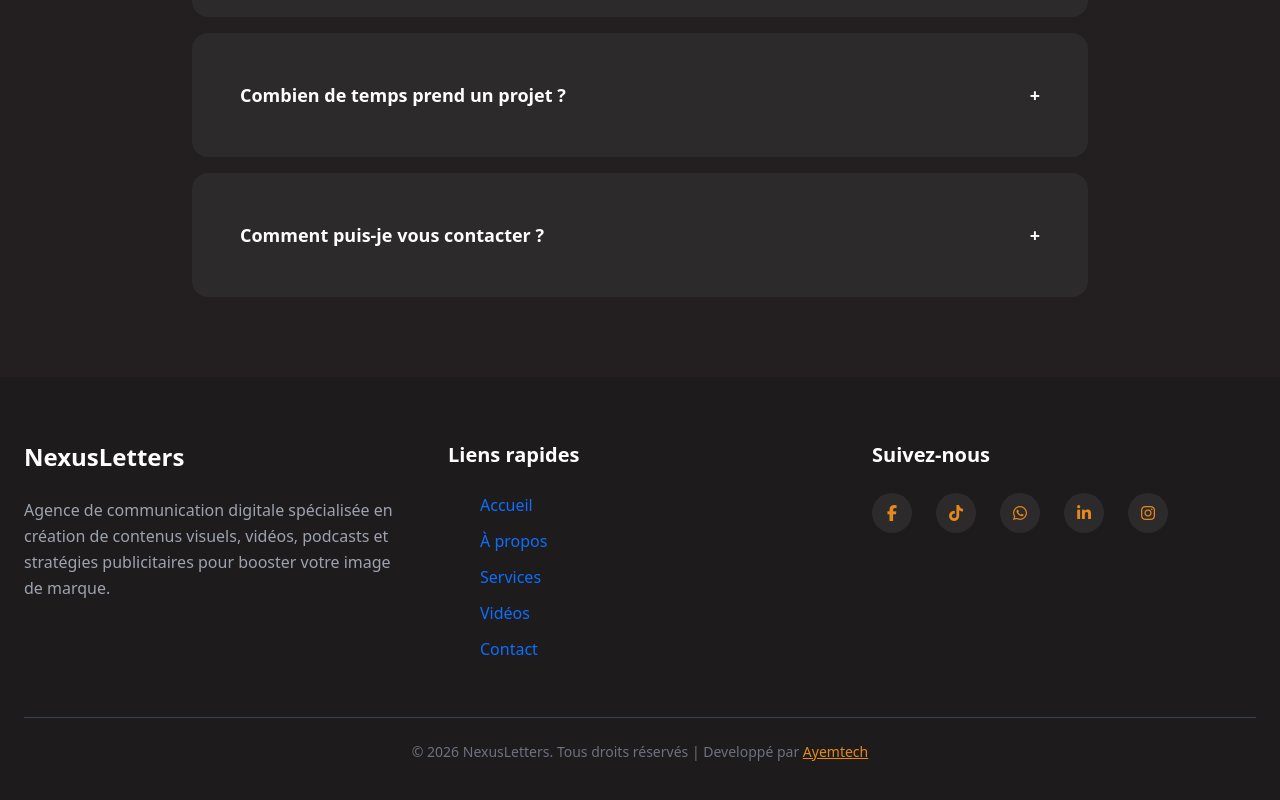
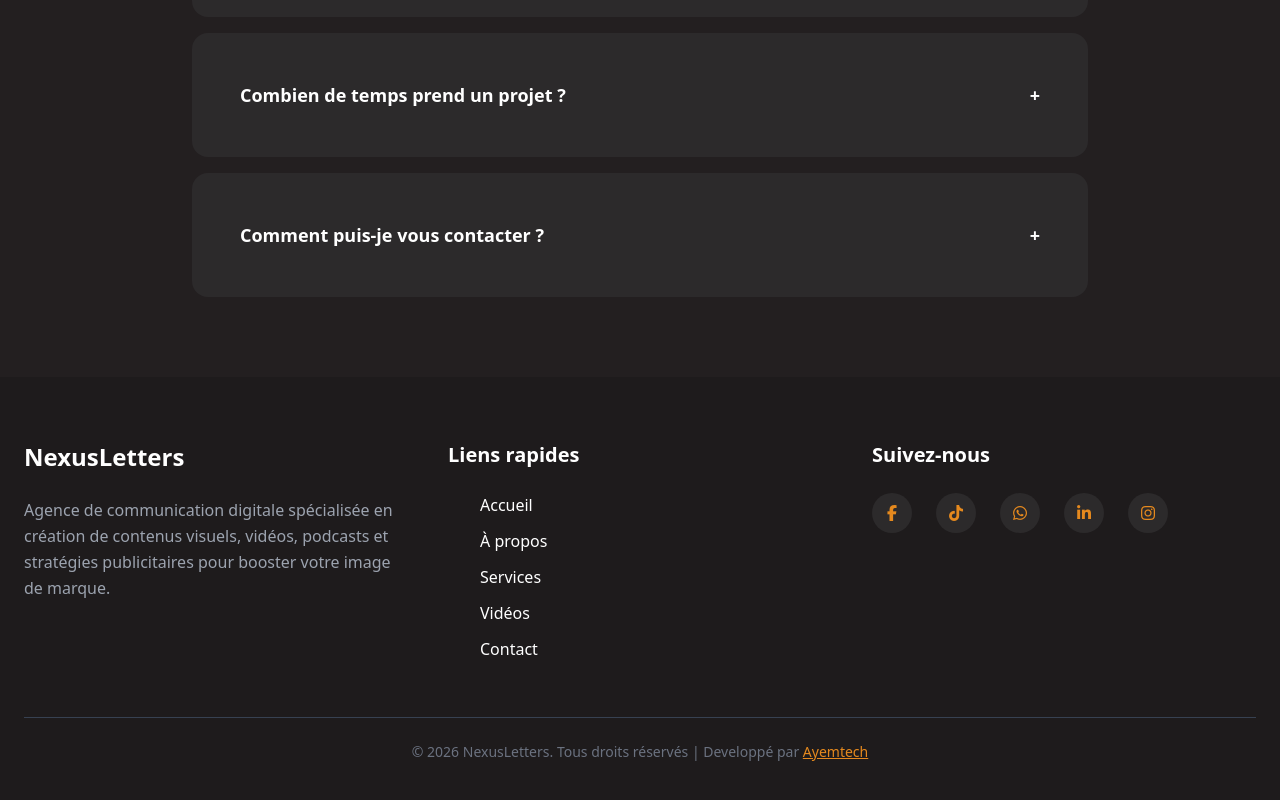
Before and after one commit to Michee-kolony/Nexusletter, an Angular app: page /nexusletter/accueil in a window 1280 px wide. Shown: the part 6288-7088 px from the top of the page. Built offline with nearby package versions, Linux system fonts and the light colour scheme.

Commit message:
mises à jourV

```diff
--- a/src/app/client/footer/footer.component.html
+++ b/src/app/client/footer/footer.component.html
@@ -18,31 +18,31 @@
 
       <ul class="space-y-3 text-gray-400">
         <li>
-          <a href="#" class="no-underline hover:text-[#E5891E] transition">
+          <a href="#" class="no-underline hover:text-[#E5891E] transition text-white">
             Accueil
           </a>
         </li>
 
         <li>
-          <a href="#" class="no-underline hover:text-[#E5891E] transition">
+          <a href="#" class="no-underline hover:text-[#E5891E] transition text-white">
             À propos
           </a>
         </li>
 
         <li>
-          <a href="#" class="no-underline hover:text-[#E5891E] transition">
+          <a href="#" class="no-underline hover:text-[#E5891E] transition text-white">
             Services
           </a>
         </li>
 
         <li>
-          <a href="#" class="no-underline hover:text-[#E5891E] transition">
+          <a href="#" class="no-underline hover:text-[#E5891E] transition text-white">
             Vidéos
           </a>
         </li>
 
         <li>
-          <a href="#" class="no-underline hover:text-[#E5891E] transition">
+          <a href="#" class="no-underline hover:text-[#E5891E] transition text-white">
             Contact
           </a>
         </li>
--- a/src/app/client/navbar/navbar.component.html
+++ b/src/app/client/navbar/navbar.component.html
@@ -46,7 +46,6 @@
 
         <a
           routerLink="/nexusletter/contact"
-          routerLinkActive="bg-black px-3 rounded-md"
           class="hover:text-gray-400 transition text-decoration-none text-white bg-[#E5891E] px-5 py-2 rounded-full"
         >
           Contact
@@ -122,7 +121,6 @@
 
       <a
         routerLink="/nexusletter/contact"
-        routerLinkActive="bg-black px-3 rounded-md"
         class="hover:text-gray-400 transition text-decoration-none text-white bg-[#E5891E] px-5 py-2 rounded-full"
         (click)="toggleMenu()"
       >
```
